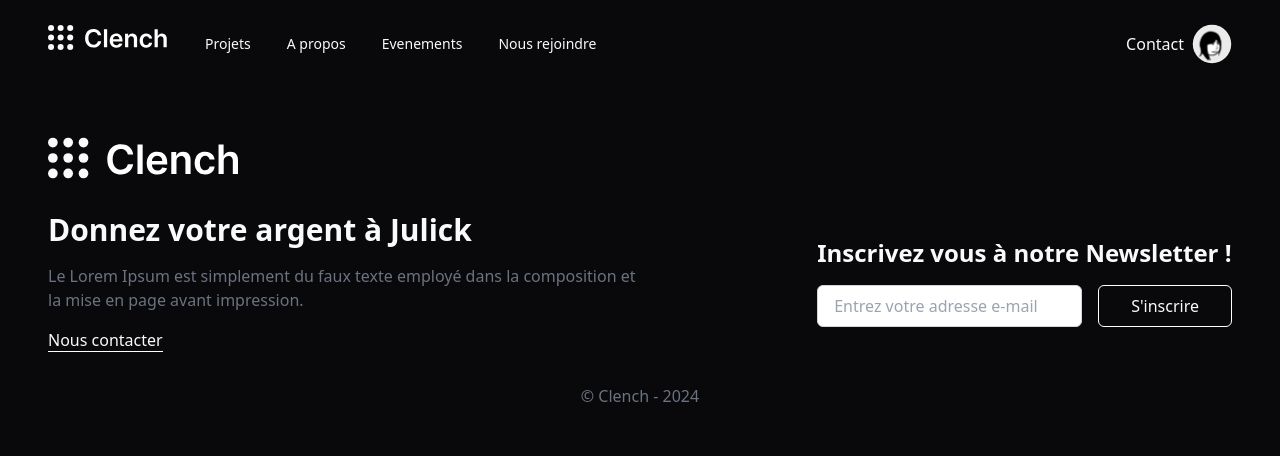
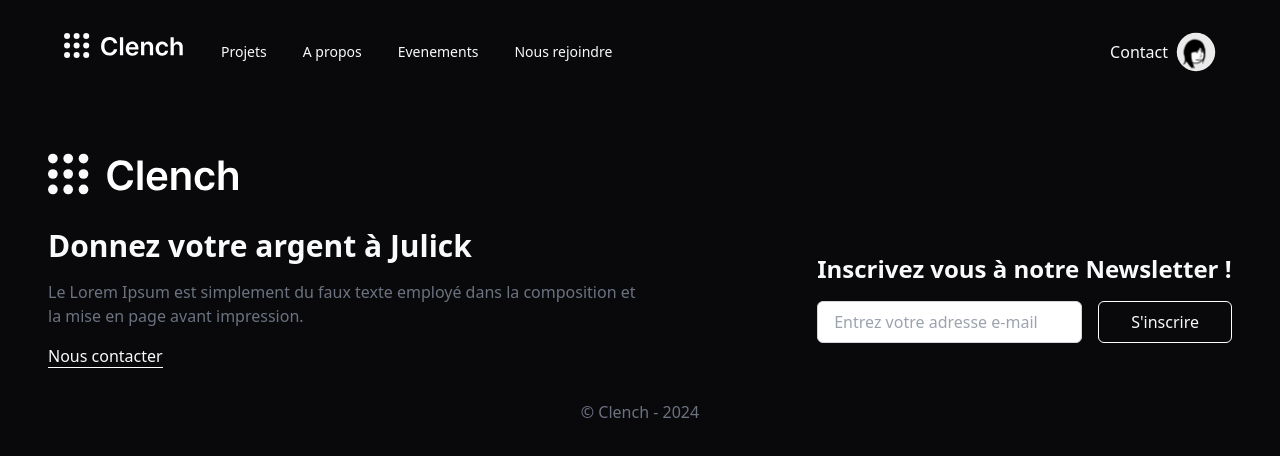
Before and after one commit to UnMugViolet/clench-fakeapp, a Vue app: page / in a window 1280 px wide. Shown: the top 456 px of the page. Built offline with nearby package versions, Linux system fonts and the light colour scheme.

Commit message:
Adjust header size

```diff
--- a/src/components/Header.vue
+++ b/src/components/Header.vue
@@ -5,7 +5,7 @@ import Button from '@/components/ui/button/Button.vue';
 
 
 <template>
-  <header class="flex w-full justify-between px-12 py-6">
+  <header class="flex w-full justify-between px-16 py-8">
     <div class="inline-flex gap-4">
       <router-link to="/">
         <img src="@/assets/icones/logo.svg" alt="Vue logo" class="logo" width="125" height="125" />
```
